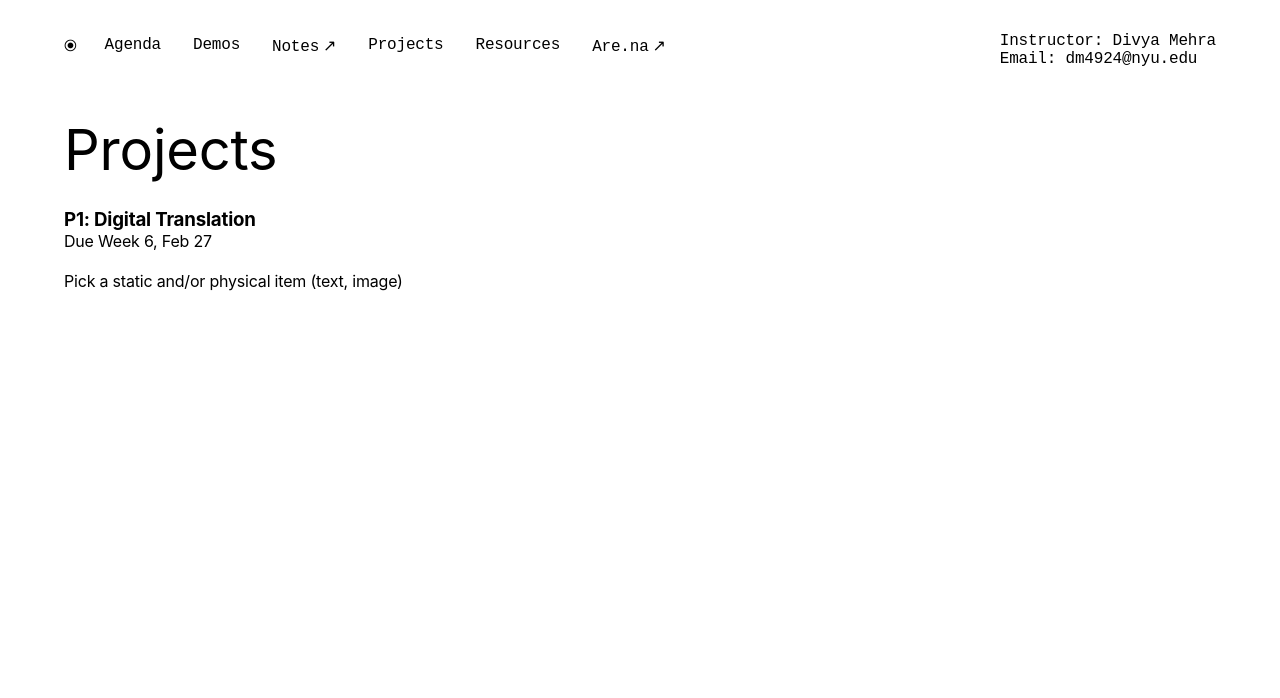
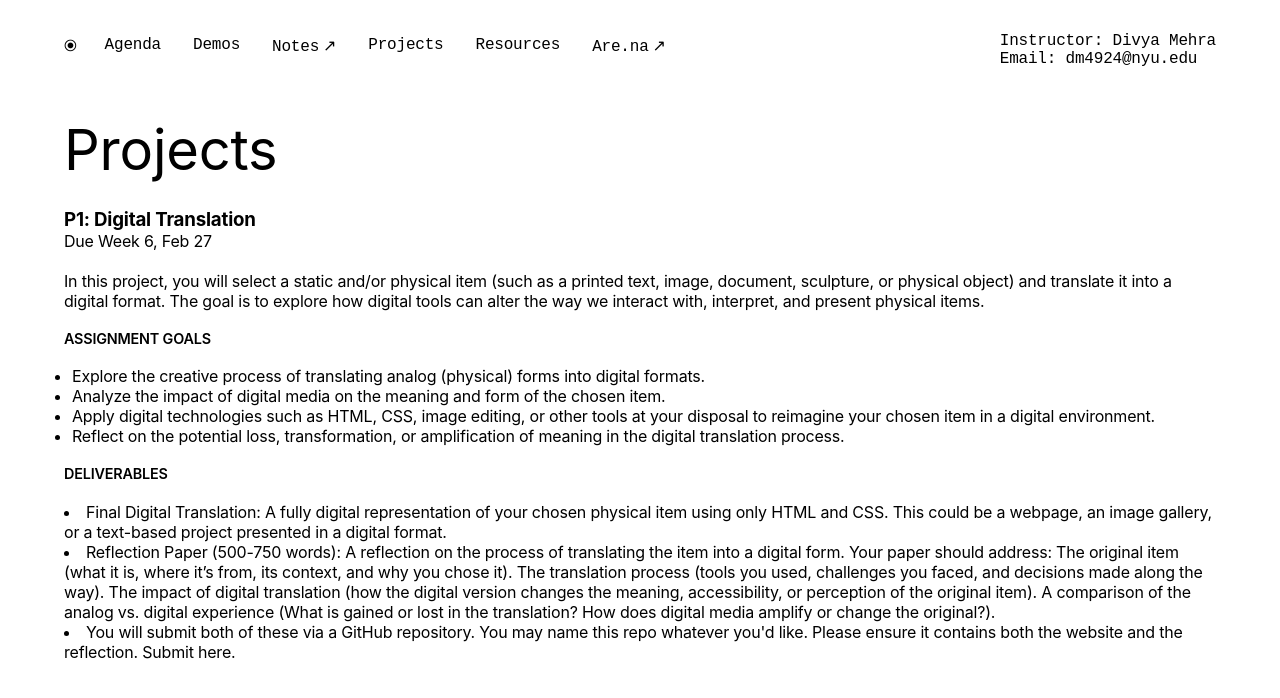
Before and after one commit to divya-mehra/web-dev-archive, a Jekyll site: the page built from pages/projects.html, in a window 1280 px wide. Shown: the top 698 px of the page. Built offline with Jekyll 4.4.1, drawn with Linux system fonts in a browser that asks for light colours.

Commit message:
project info

```diff
--- a/pages/projects.html
+++ b/pages/projects.html
@@ -2,12 +2,64 @@
 layout: default
 title: People
 ---
+
 <h1>Projects</h1>
 <section>
-  <h3 style="margin:0">P1: Digital Translation</h3>
+  <h3 style="margin: 0">P1: Digital Translation</h3>
   <div>Due Week 6, Feb 27</div>
-  <br/>
-  <div>Pick a static and/or physical item (text, image)</div>
+  <br />
+  <div>
+    In this project, you will select a static and/or physical item (such as a
+    printed text, image, document, sculpture, or physical object) and translate
+    it into a digital format. The goal is to explore how digital tools can alter
+    the way we interact with, interpret, and present physical items.
+  </div>
+  <div>
+    <h4>Assignment Goals</h4>
+    <ul>
+      <li>
+        Explore the creative process of translating analog (physical) forms into
+        digital formats.
+      </li>
+      <li>
+        Analyze the impact of digital media on the meaning and form of the
+        chosen item.
+      </li>
+      <li>
+        Apply digital technologies such as HTML, CSS, image editing, or other
+        tools at your disposal to reimagine your chosen item in a digital
+        environment.
+      </li>
+      <li>
+        Reflect on the potential loss, transformation, or amplification of
+        meaning in the digital translation process.
+      </li>
+    </ul>
+  </div>
+  <div>
+    <h4>Deliverables</h4>
+    <li>
+      Final Digital Translation: A fully digital representation of your chosen
+      physical item using only HTML and CSS. This could be a webpage, an image
+      gallery, or a text-based project presented in a digital format.
+    </li>
+    <li>
+      Reflection Paper (500-750 words): A reflection on the process of
+      translating the item into a digital form. Your paper should address: The
+      original item (what it is, where it’s from, its context, and why you chose
+      it). The translation process (tools you used, challenges you faced, and
+      decisions made along the way). The impact of digital translation (how the
+      digital version changes the meaning, accessibility, or perception of the
+      original item). A comparison of the analog vs. digital experience (What is
+      gained or lost in the translation? How does digital media amplify or
+      change the original?).
+    </li>
+    <li>
+      You will submit both of these via a GitHub repository. You may name this
+      repo whatever you'd like. Please ensure it contains both the website and
+      the reflection. Submit here.
+    </li>
+  </div>
 </section>
 
 <!-- <section>
```
Also changed, not shown: 2 other files.
